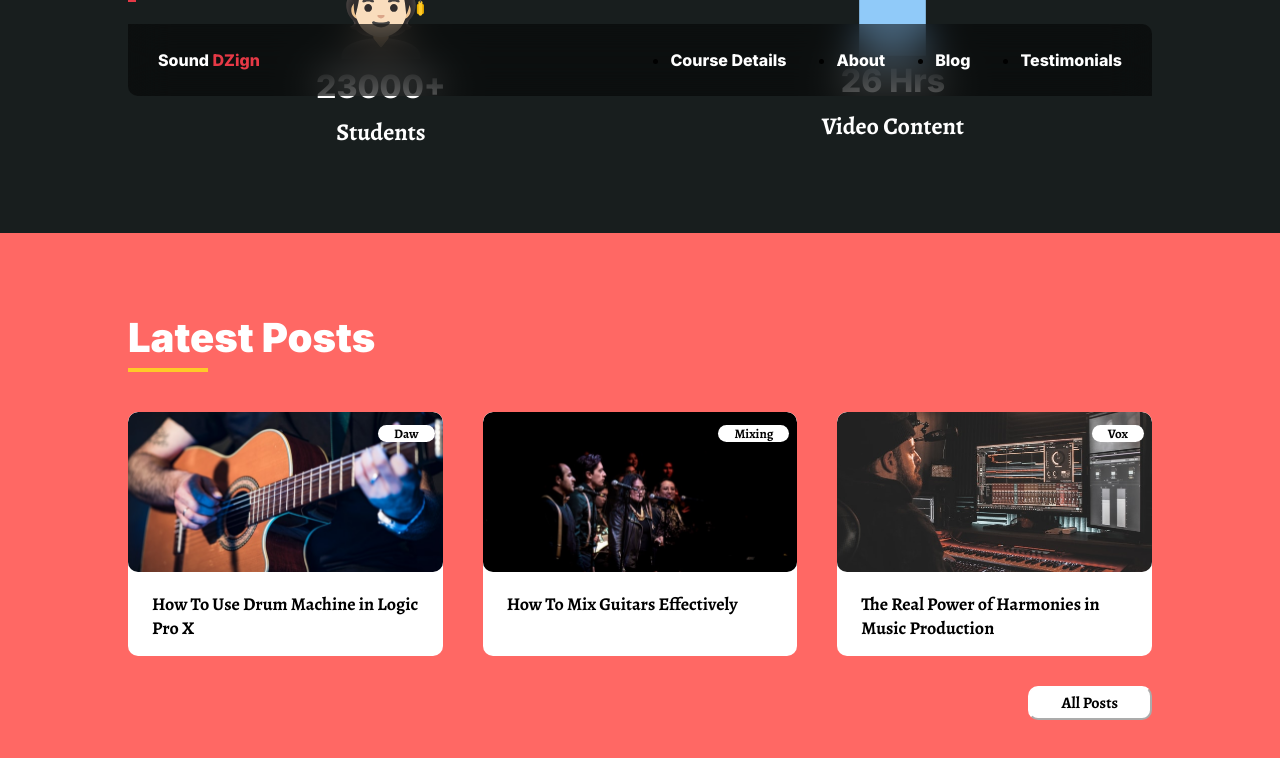
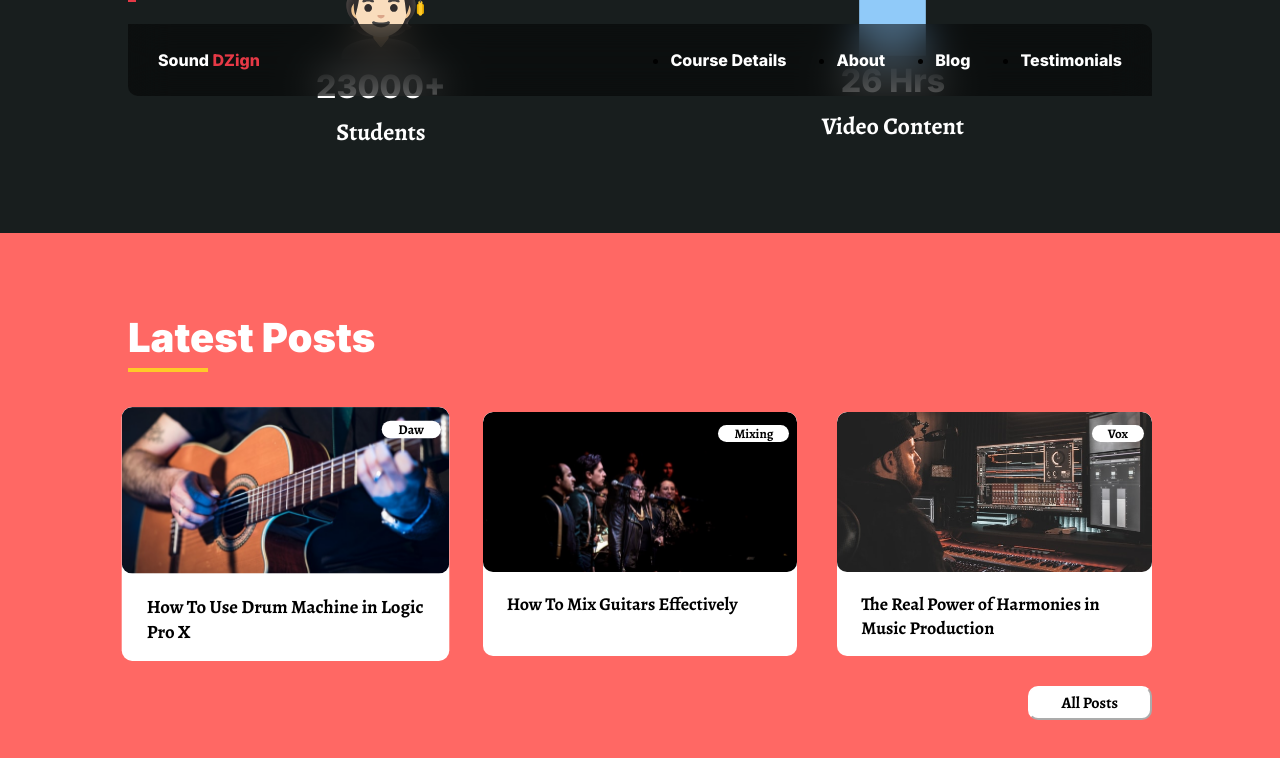
Before and after one commit to mangesh0910/GTCoding, a React (Vite) app in the folder front-end/: page / in a window 1280 px wide. In both pictures the pointer is over the element 285 px from the left and 2039 px from the top of the page. Shown: the part 1505-2263 px from the top of the page. Built offline with nearby package versions, Linux system fonts and the light colour scheme.

Commit message:
Added Transition

```diff
--- a/front-end/src/components/Blog/Blog.css
+++ b/front-end/src/components/Blog/Blog.css
@@ -10,6 +10,11 @@
   position: relative;
   overflow: hidden;
   margin-top: 10px;
+  transition: all 400ms ease;
+}
+
+#blog .post:hover {
+  transform: scale(1.04);
 }
 
 #blog .post .tag {
```
